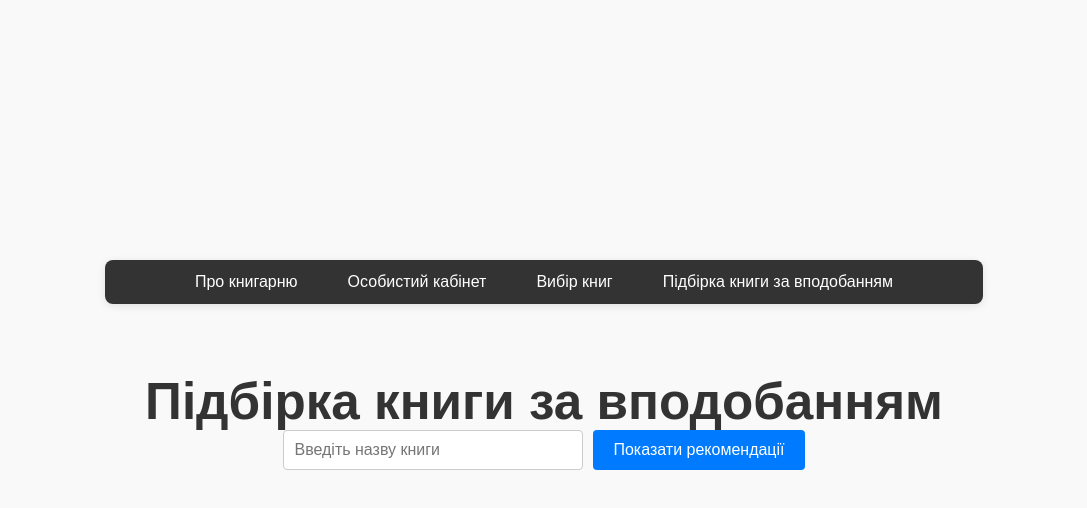
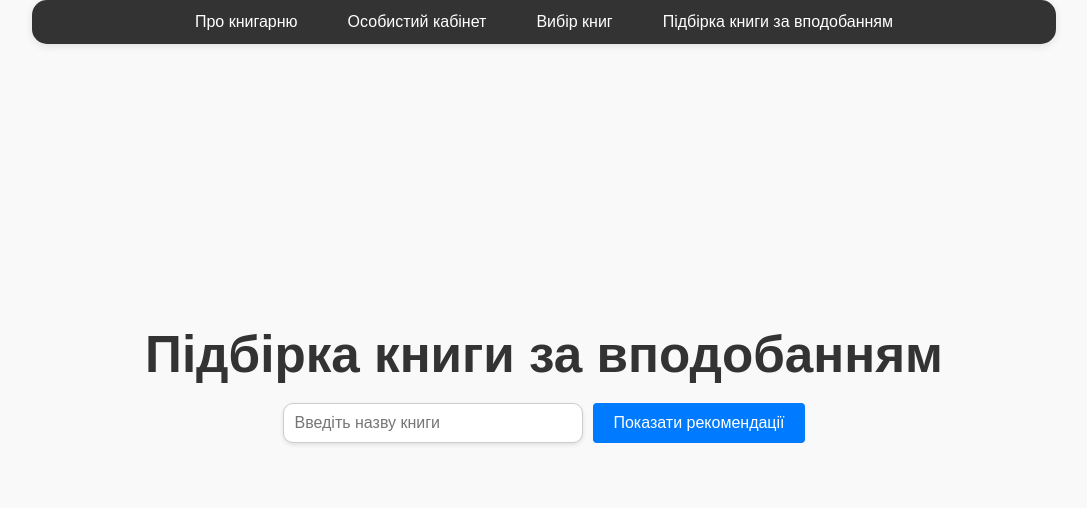
Before and after one commit to FedorovValentyn/SI, a React (Vite) app in the folder bookstore-client/: page /recommendations in a window 1280 px wide. Shown: the top 508 px of the page, without its empty margins (96-1183 px from the left). Built offline with nearby package versions, Linux system fonts and the light colour scheme.

Commit message:
minor changes in design og fields and buttons design also Navbar fixed

```diff
--- a/bookstore-client/src/App.css
+++ b/bookstore-client/src/App.css
@@ -35,7 +35,7 @@ a:hover {
 .app-container {
   max-width: 1200px;
   margin: 0 auto;
-  padding: 20px;
+  padding: 80px;
   display: flex;
   flex-direction: column;
   justify-content: center;
@@ -46,15 +46,27 @@ a:hover {
 
 /* Навбар */
 .navbar {
-  background-color: #007bff;
-  padding: 15px;
+  position: fixed;  /* Фіксувати навбар вгорі */
+  top: 10%;  /* Встановлюємо відступ від верхньої частини — 10% від висоти екрану */
+  left: 50%;  /* Центруємо навбар */
+  transform: translateX(-50%);  /* Переміщаємо на 50% ширини назад, щоб центр був у середині */
+  background-color: #343333; /* Чисто білий фон */
+  padding: 10px 20px;
   display: flex;
-  justify-content: space-around;
-  align-items: center;
-  border-radius: 8px;
-  margin-bottom: 30px;
-  width: 100%;
+  justify-content: center;
+  gap: 20px;
+  box-shadow: 0 2px 8px rgba(0, 0, 0, 0.1); /* Тінь, щоб не зливалося з фоном */
+  z-index: 1000; /* Щоб завжди був зверху */
+  width: 80%;  /* Ширина навбару на 80% від екрану */
+  border-radius: 15px; /* Заокруглюємо кути */
 }
+
+/* Оновлення для контейнера сторінки */
+.app-container {
+  margin-top: 20%; /* Відступ для вмісту, щоб не перекривався з навбаром */
+}
+
+
 
 .navbar a {
   color: white;
@@ -105,7 +117,7 @@ footer p {
 
 
 .navbar {
-  position: sticky;
+  position: fixed;
   top: 0;
   background-color: #343333; /* Чисто білий фон */
   padding: 10px 20px;
--- a/bookstore-client/src/pages/Books.css
+++ b/bookstore-client/src/pages/Books.css
@@ -64,7 +64,8 @@
 }
 
 .btn-buy, .btn-close {
-    margin-top: 10px;
+    margin-top: 0px;
+    margin-bottom: 15px; /* Відступ від нижнього краю, 15px */
     padding: 10px;
     width: 80%;
     background-color: #007bff;
--- a/bookstore-client/src/pages/Recommendations.css
+++ b/bookstore-client/src/pages/Recommendations.css
@@ -17,14 +17,21 @@
     padding: 10px;
     font-size: 16px;
     width: 300px;
-    border-radius: 4px;
+    border-radius: 10px; /* Збільшив заокруглення */
     border: 1px solid #ccc;
+    background-color: #fff; /* Білий фон */
+    color: #333; /* Темний текст */
+    box-shadow: 0 2px 4px rgba(0, 0, 0, 0.1); /* Легка тінь */
+    transition: box-shadow 0.3s ease; /* Плавна зміна тіні */
+    margin-top: 20px;
 }
 
 .search-input:focus {
-    border-color: #007bff;
+    border-color: #007bff; /* Синій колір при фокусі */
     outline: none;
+    box-shadow: 0 2px 8px rgba(0, 123, 255, 0.5); /* Яскравіша тінь при фокусі */
 }
+
 
 .btn-recommend {
     background-color: #007bff;
@@ -34,6 +41,7 @@
     font-size: 16px;
     cursor: pointer;
     border-radius: 4px;
+    margin-top: 20px;
 }
 
 .btn-recommend:hover {
@@ -57,9 +65,9 @@
 .book-card {
     display: flex;
     flex-direction: column;
-    justify-content: space-between; /* Додати */
+    justify-content: space-between;
     align-items: center;
-    height: 400px;
+    height: 450px; /* Збільшив висоту картки */
     background-color: #fff;
     border-radius: 8px;
     box-shadow: 0 4px 8px rgba(0, 0, 0, 0.1);
@@ -68,7 +76,6 @@
     overflow: hidden;
     transition: transform 0.3s;
 }
-
 
 .book-card:hover {
     transform: translateY(-5px);
@@ -99,12 +106,11 @@
     font-size: 12px;
     color: #777;
     margin-top: 10px;
-    height: 80px; /* змінив з max-height */
+    height: 60px; /* зменшив висоту, щоб уникнути перекриття */
     overflow: hidden;
     text-align: left;
     width: 100%;
 }
-
 
 .btn-buy {
     margin-top: auto;
```
